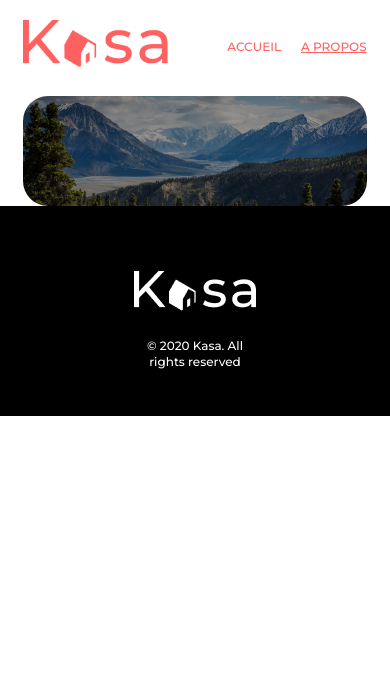
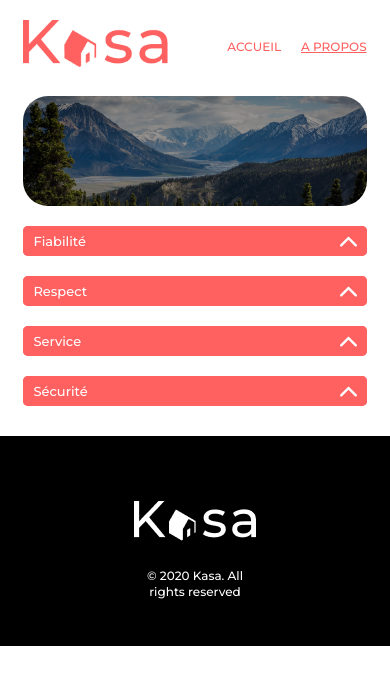
Before and after one commit to maliksynt/Kasa, a React (Vite) app: page /about in a window 390 px wide. Shown: the top 684 px of the page. Built offline with nearby package versions, Linux system fonts and the light colour scheme.

Commit message:
create collapse component and add it to about page

```diff
--- a/index.html
+++ b/index.html
@@ -1,5 +1,5 @@
 <!DOCTYPE html>
-<html lang="en">
+<html lang="fr">
   <head>
     <meta charset="UTF-8" />
     <link rel="icon" type="image/svg+xml" href="/vite.svg" />
--- a/src/components/Cards/cards.jsx
+++ b/src/components/Cards/cards.jsx
@@ -13,7 +13,6 @@ export default function Cards() {
               src={logement.cover}
               alt={logement.title}
             />
-
             <div className="card__layer">
               <p className="card__text">{logement.title}</p>
             </div>
--- /dev/null
+++ b/src/components/Collapse/collapse.jsx
@@ -0,0 +1,42 @@
+import "./collapse.scss";
+import { useRef, useState } from "react";
+import Arrow from "../../assets/arrow.svg";
+
+export default function Collapse({ title, description }) {
+  const [setActive, setActiveState] = useState("");
+  const [setHeight, setHeightState] = useState("0px");
+  const [setRotate, setRotateState] = useState("accordion__icon");
+
+  const content = useRef(null);
+
+  const toggleAccordion = () => {
+    setActiveState(setActive === "" ? "active" : "");
+    setHeightState(
+      setActive === "active" ? "0px" : `${content.current.scrollHeight}px`
+    );
+    setRotateState(
+      setActive === "active" ? "accordion__icon" : "accordion__icon rotate"
+    );
+  };
+
+  return (
+    <main className="container">
+      <div className="accordion__section">
+        <button className={`accordion ${setActive}`} onClick={toggleAccordion}>
+          <p className="accordion__title">{title}</p>
+          <img src={Arrow} alt="arrow" className={`${setRotate}`} />
+        </button>
+        <div
+          className="accordion__content"
+          ref={content}
+          style={{ maxHeight: `${setHeight}` }}
+        >
+          <div
+            className="accordion__text"
+            dangerouslySetInnerHTML={{ __html: description }}
+          ></div>
+        </div>
+      </div>
+    </main>
+  );
+}
--- /dev/null
+++ b/src/components/Collapse/collapse.scss
@@ -0,0 +1,89 @@
+@import "../../styles/variables.scss";
+
+.container {
+  width: 100%;
+  margin-top: 38px;
+  display: flex;
+  flex-direction: column;
+  align-items: center;
+
+  .accordion__section {
+    width: 85%;
+    background-color: $main-color;
+    border-radius: 5px;
+  }
+  // height: 52px;
+  // overflow: hidden;
+
+  .accordion {
+    background-color: $main-color;
+    display: flex;
+    flex-direction: row;
+    align-items: center;
+    width: 100%;
+    border: none;
+    border-radius: 5px;
+    outline: none;
+    cursor: pointer;
+    padding: 0px 25px;
+    height: 52px;
+
+    &__title {
+      font-family: "Montserrat", sans-serif;
+      font-weight: 500;
+      font-size: 24px;
+      color: white;
+    }
+
+    &__icon {
+      margin-left: auto;
+      transition: transform 0.6s ease;
+    }
+
+    &__content {
+      background-color: #f6f6f6;
+      border-radius: 0 0 5px 5px;
+      overflow: hidden;
+      transition: max-height 0.6s ease;
+    }
+
+    &__text {
+      font-weight: 400;
+      font-size: 18px;
+      padding: 18px;
+      color: $main-color;
+    }
+  }
+}
+
+.rotate {
+  transform: rotate(-180deg);
+}
+
+@media (max-width: 850px) {
+  .container {
+    margin-top: 20px;
+
+    .accordion__section {
+      width: 100%;
+
+      .accordion {
+        height: 30px;
+        padding: 0px 10px;
+
+        &__title {
+          font-size: 13px;
+        }
+
+        &__icon {
+          width: 17px;
+          height: 17px;
+        }
+
+        &__text {
+          font-size: 13px;
+        }
+      }
+    }
+  }
+}
--- a/src/pages/About/aboutPage.jsx
+++ b/src/pages/About/aboutPage.jsx
@@ -2,6 +2,8 @@ import "./aboutPage.scss";
 import Header from "../../components/Header/header.jsx";
 import Footer from "../../components/Footer/footer.jsx";
 import Banner from "../../components/Banner/banner.jsx";
+import Collapse from "../../components/Collapse/collapse.jsx";
+import { collapseItems } from "./collapseItems.js";
 import paysageImage from "../../assets/paysage.png";
 import { Fragment } from "react";
 
@@ -10,6 +12,17 @@ export default function About() {
     <Fragment>
       <Header />
       <Banner img={paysageImage} alt="image d'un paysage" text={""} />
+      <main className="collapse-container">
+        {collapseItems.map((item, id) => {
+          return (
+            <Collapse
+              title={item.title}
+              description={item.description}
+              key={id}
+            />
+          );
+        })}
+      </main>
       <Footer />
     </Fragment>
   );
--- a/src/pages/About/aboutPage.scss
+++ b/src/pages/About/aboutPage.scss
@@ -0,0 +1,5 @@
+@media (max-width: 850px) {
+  .collapse-container {
+    margin-bottom: 30px;
+  }
+}
--- /dev/null
+++ b/src/pages/About/collapseItems.js
@@ -0,0 +1,22 @@
+export let collapseItems = [
+  {
+    title: "Fiabilité",
+    description:
+      "Tous les logements proposés sur notre site ont été visités et validés par nos équipes. Nous garantissons des logements conformes aux photos et aux critères de sélection mentionnés sur le site.",
+  },
+  {
+    title: "Respect",
+    description:
+      "La bienveillance fait partie des valeurs fondatrices de Kasa. Tout comportement discriminatoire ou de perturbation du voisinage entraînera une exclusion de notre plateforme.",
+  },
+  {
+    title: "Service",
+    description:
+      "Nos équipes se tiennent à votre disposition pour vous fournir une expérience parfaite. N'hésitez pas à nous contacter si vous avez la moindre question.",
+  },
+  {
+    title: "Sécurité",
+    description:
+      "La sécurité est la priorité de Kasa. Aussi bien pour nos hôtes que pour les voyageurs, chaque logement correspond aux critères de sécurité établis par nos services. En laissant une note aussi bien à l'hôte qu'au locataire, cela permet à nos équipes de vérifier que les standards sont bien respectés. Nous organisons également des ateliers sur la sécurité domestique pour nos hôtes.",
+  },
+];
--- a/src/pages/Housing/housingPage.jsx
+++ b/src/pages/Housing/housingPage.jsx
@@ -1,3 +1,13 @@
+import React from "react";
+import Header from "../../components/Header/header.jsx";
+import Footer from "../../components/Footer/footer.jsx";
+
 export default function Housing() {
-  return <h1>Housing</h1>;
+  return (
+    <>
+      <Header />
+      <div>Housing</div>;
+      <Footer />
+    </>
+  );
 }
```
Also changed, not shown: src/assets/arrow.svg (added), src/components/SlideShow/slideShow.jsx (added), src/components/SlideShow/slideShow.scss (added), src/pages/Housing/housingPage.scss (added).
